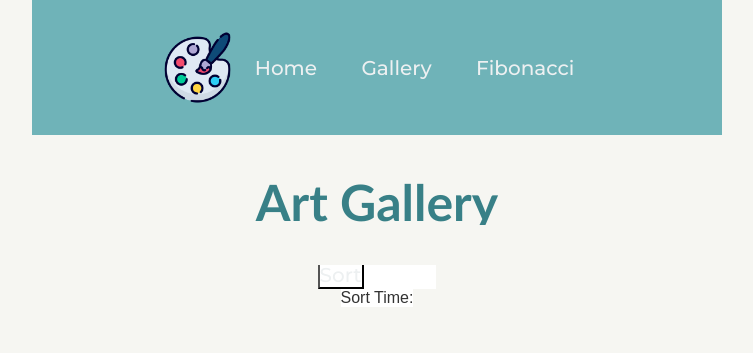
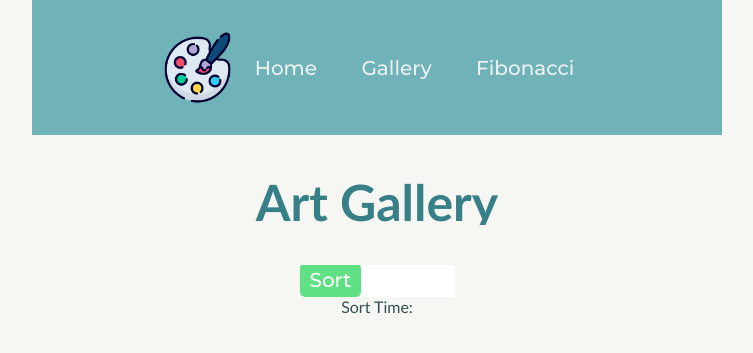
Before and after one commit to vivianknee/Sorting-Algoritm-Museum, a Jekyll site: the page built from art_gallery.md, in a window 1280 px wide. Shown: the top 353 px of the page, without its empty margins (263-1016 px from the left). Built offline with Jekyll 4.4.1, drawn with Linux system fonts in a browser that asks for light colours.

Commit message:
sort section styling

```diff
--- a/art_gallery.md
+++ b/art_gallery.md
@@ -21,7 +21,7 @@
     </header>
     <div class="select">
         <form>
-            <label for="sorts"> Sorts</label>
+            <label class="sort_types" for="sorts">Sort Types</label>
             <select name="sorts" id="sorts">
                 <option value="blank"></option>
                 <option value="merge">Merge</option>
@@ -30,10 +30,10 @@
                 <option value="bubble">Bubble</option>
             </select>
         </form>
-        <button id="sort_button" >Sort</button>
+        <button class="sort_button" id="sort_button">Sort</button>
     </div>
     <div>
-        <p id="sort_time">Sort Time: </p>
+        <p class="sort_time" id="sort_time">Sort Time: </p>
     </div>
     <main class = "grid" id="art_root">
     </main>
@@ -191,7 +191,7 @@
         align-items: center;
         background-color: #BADFE7;
     }
-    .like_button {
+    .like_button, .sort_button {
         background-color: #60e085;
         color: #fff;
         padding: 5px 10px;
@@ -207,4 +207,9 @@
         border-radius: 5px;
         font-size: 20px;
     }
+    .sort_time, .sort_types{
+        color: #2f5154;
+        background-color: #F6F6F2;
+        font-family: Optima, sans-serif;
+    }
 </style>
```
